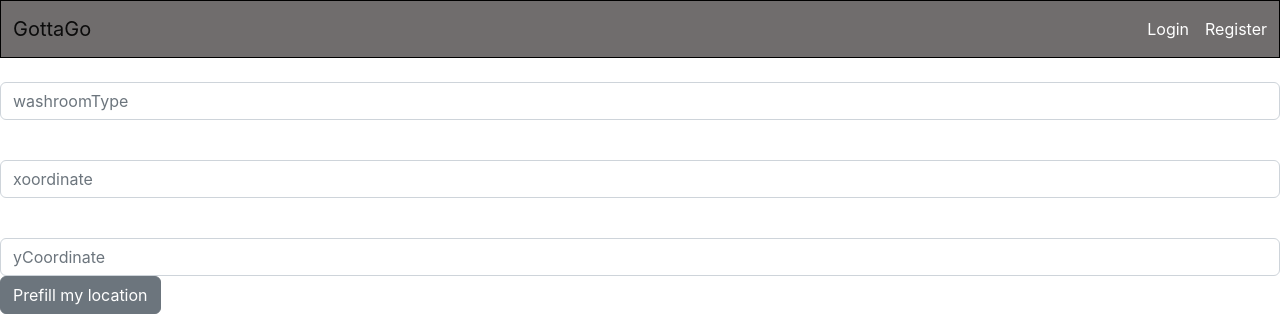
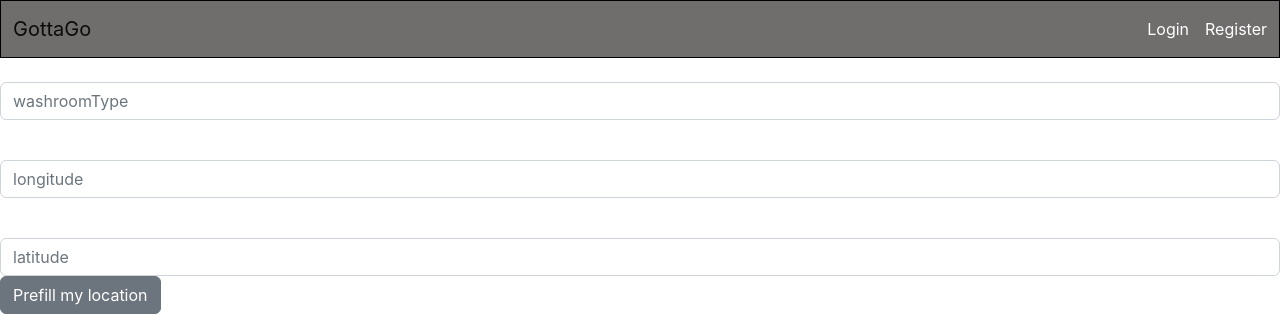
Before and after one commit to StephaneXavier/Capstone-2-frontend, a React (Create React App) app: page /submit-washroom in a window 1280 px wide. Shown: the top 326 px of the page. Built offline with nearby package versions, Linux system fonts and the light colour scheme; no server answers; the HTML template or start-up script is replaced by a standard one.

Commit message:
working on main function button - API and DB data sifter complete

```diff
--- a/src/Home.js
+++ b/src/Home.js
@@ -1,11 +1,13 @@
 import React from "react";
 import { Button } from "reactstrap";
-import {getDistance} from 'geolib'
+import {getDistance} from 'geolib';
+import WashroomApi from "./api";
 
 
 const Home = ({ cityWashrooms }) => {
 
     function findClosestCityWashroom(longitude, latitude) {
+
         let shortestBathroomId = { distance: Infinity };
         for (let washroom of cityWashrooms) {
             let currentDistance = getDistance({ latitude, longitude }, { latitude: washroom.geometry.y, longitude: washroom.geometry.x })
@@ -18,9 +20,12 @@ const Home = ({ cityWashrooms }) => {
 
     const onClick = () => {
 
-        const getUserCoords = (coordObj) => {
+        const getUserCoords = async (coordObj) => {
             let { longitude, latitude } = coordObj.coords;
-            findClosestCityWashroom(longitude,latitude);
+            const nearestAPIwashroom = findClosestCityWashroom(longitude,latitude);
+            const nearestDBWashroom = await WashroomApi.getClosestWashroom(longitude,latitude);
+            const nearesWashroom = nearestAPIwashroom < nearestDBWashroom? nearestAPIwashroom : nearestDBWashroom
+            console.log('nearest washroom is', nearesWashroom )
 
         };
         window.navigator.geolocation.getCurrentPosition(getUserCoords)
--- a/src/SubmittWashroom.js
+++ b/src/SubmittWashroom.js
@@ -3,7 +3,7 @@ import { Form, FormGroup, Label, Input, Button } from 'reactstrap';
 import { redirect } from 'react-router-dom';
 
 const SubmitWashroom = ({ submitNewWashroom }) => {
-    const initialState = { washroomType: '', xCoordinate: '', yCoordinate: '', opensAt: '', closesAt: '' }
+    const initialState = { washroomType: '', longitude: '', latitude: '', opensAt: '', closesAt: '' }
     const [washroomInfo, setwashroomInfo] = useState(initialState);
 
 
@@ -17,7 +17,7 @@ const SubmitWashroom = ({ submitNewWashroom }) => {
     const onGeoLocate = (e) => {
         e.preventDefault();
         let userLocation = (location) => {
-            setwashroomInfo({ ...washroomInfo, xCoordinate: location.coords.longitude, yCoordinate: location.coords.latitude })
+            setwashroomInfo({ ...washroomInfo, longitude: location.coords.longitude, latitude: location.coords.latitude })
         }
         window.navigator.geolocation.getCurrentPosition(userLocation)
     }
@@ -26,6 +26,7 @@ const SubmitWashroom = ({ submitNewWashroom }) => {
         e.preventDefault();
         submitNewWashroom(washroomInfo);
         setwashroomInfo(initialState);
+        console.log('current submittedWashroom data is', washroomInfo)
         redirect('/')
     }
 
@@ -44,28 +45,28 @@ const SubmitWashroom = ({ submitNewWashroom }) => {
                 />
             </FormGroup>
             <FormGroup >
-                <Label for="xCoordinate"></Label>
+                <Label for="longitude"></Label>
                 <Input
 
-                    value={washroomInfo.xCoordinate}
+                    value={washroomInfo.longitude}
                     onChange={handleChange}
-                    id="xCoordinate"
-                    name="xCoordinate"
-                    placeholder="xoordinate"
-                    type="xCoordinate"
+                    id="longitude"
+                    name="longitude"
+                    placeholder="longitude"
+                    type="longitude"
                 />
             </FormGroup>
 
             <FormGroup >
-                <Label for="yCoordinate"></Label>
+                <Label for="latitude"></Label>
                 <Input
 
-                    value={washroomInfo.yCoordinate}
+                    value={washroomInfo.latitude}
                     onChange={handleChange}
-                    id="yCoordinate"
-                    name="yCoordinate"
-                    placeholder="yCoordinate"
-                    type="yCoordinate"
+                    id="latitude"
+                    name="latitude"
+                    placeholder="latitude"
+                    type="latitude"
                 />
                 <Button onClick={onGeoLocate}>Prefill my location</Button>
             </FormGroup>
--- a/src/WashroomCard.js
+++ b/src/WashroomCard.js
@@ -4,7 +4,7 @@ import { Card, CardBody, CardSubtitle, CardText, CardTitle, Button } from 'react
 
 const WashroomCard = ({ washroomInfo }) => {
 
-    const { washroom_type, x_coordinate, y_coordinate, opens_at, closes_at } = washroomInfo
+    const { washroom_type, longitude, latitude, opens_at, closes_at } = washroomInfo
     console.log('%%%%%%%%%%')
     console.log(washroomInfo)
     console.log(washroomInfo.x_coordinate)
@@ -36,7 +36,7 @@ const WashroomCard = ({ washroomInfo }) => {
                 }
 
                 <CardText>
-                    Location: {x_coordinate} ; {y_coordinate}
+                    Location: {longitude} ; {latitude}
                 </CardText>
                 <Button class='bg-danger'>
                     Delete
--- a/src/api.js
+++ b/src/api.js
@@ -84,6 +84,15 @@ class WashroomApi {
         }
     }
 
+    static async getClosestWashroom(longitude, latitude){
+        try{
+            const washroom = await axios.get(DB_URL +'/washroom/getClosest', {params: {longitude, latitude}})
+            return washroom.data.shortestBathroomId
+        }catch(e){
+            console.log(e)
+        }
+    }
+
 
     // END OF CLASS
 }
```
